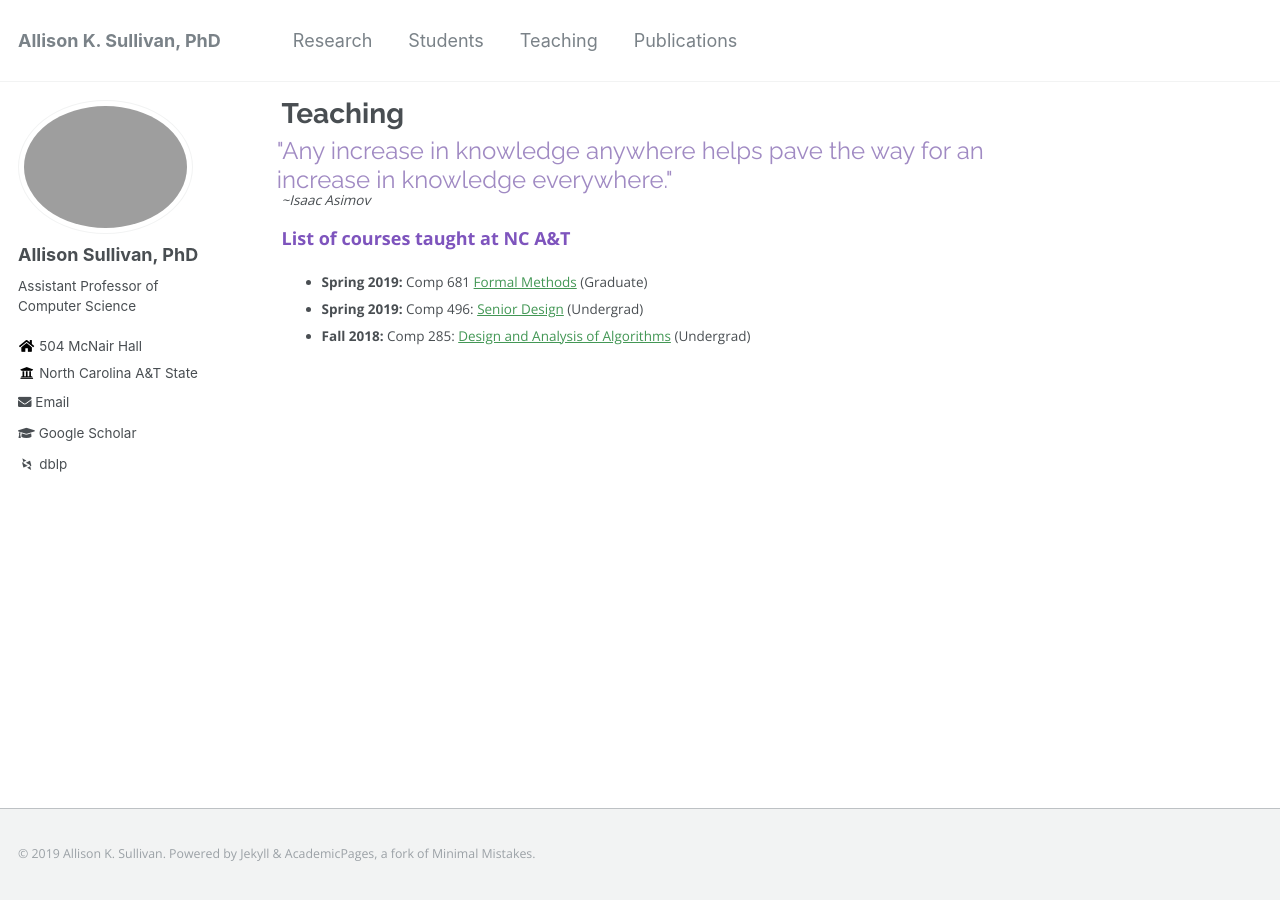
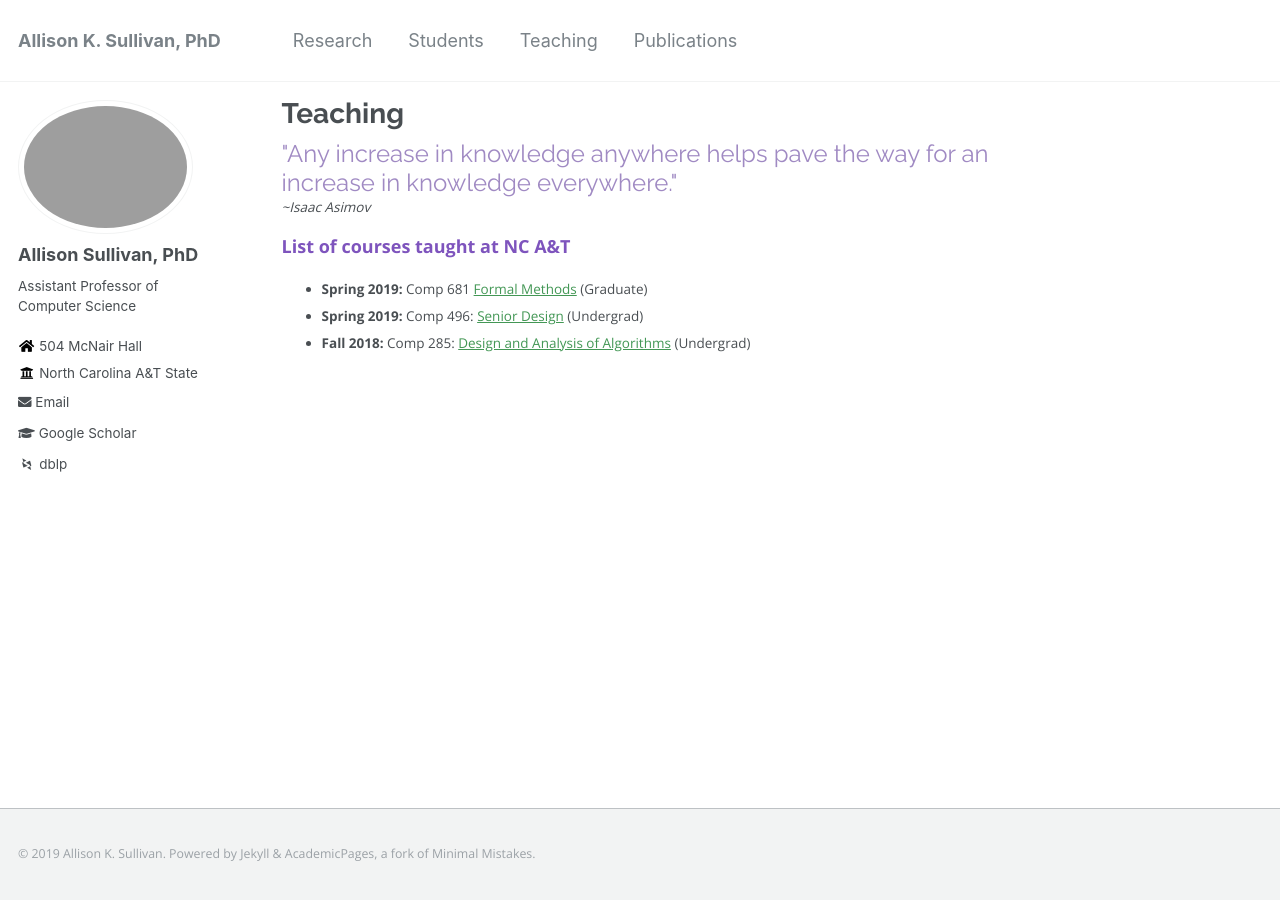
Before and after one commit to Allisonius/allisonius.github.io, a Jekyll site: the page built from _pages/teaching.md, in a window 1280 px wide. Built offline with Jekyll 4.4.1, drawn with Linux system fonts in a browser that asks for light colours; some web fonts are replaced.

Commit message:
Update _page.scss

```diff
--- a/_sass/_page.scss
+++ b/_sass/_page.scss
@@ -62,7 +62,7 @@
       color: #a08ac3;
       font-family: 'Raleway', cursive;
       font-weight: normal;
-      margin: -0.2em;
+      margin: -0.1em 0em 0em 0em;
   }
 
 
```
